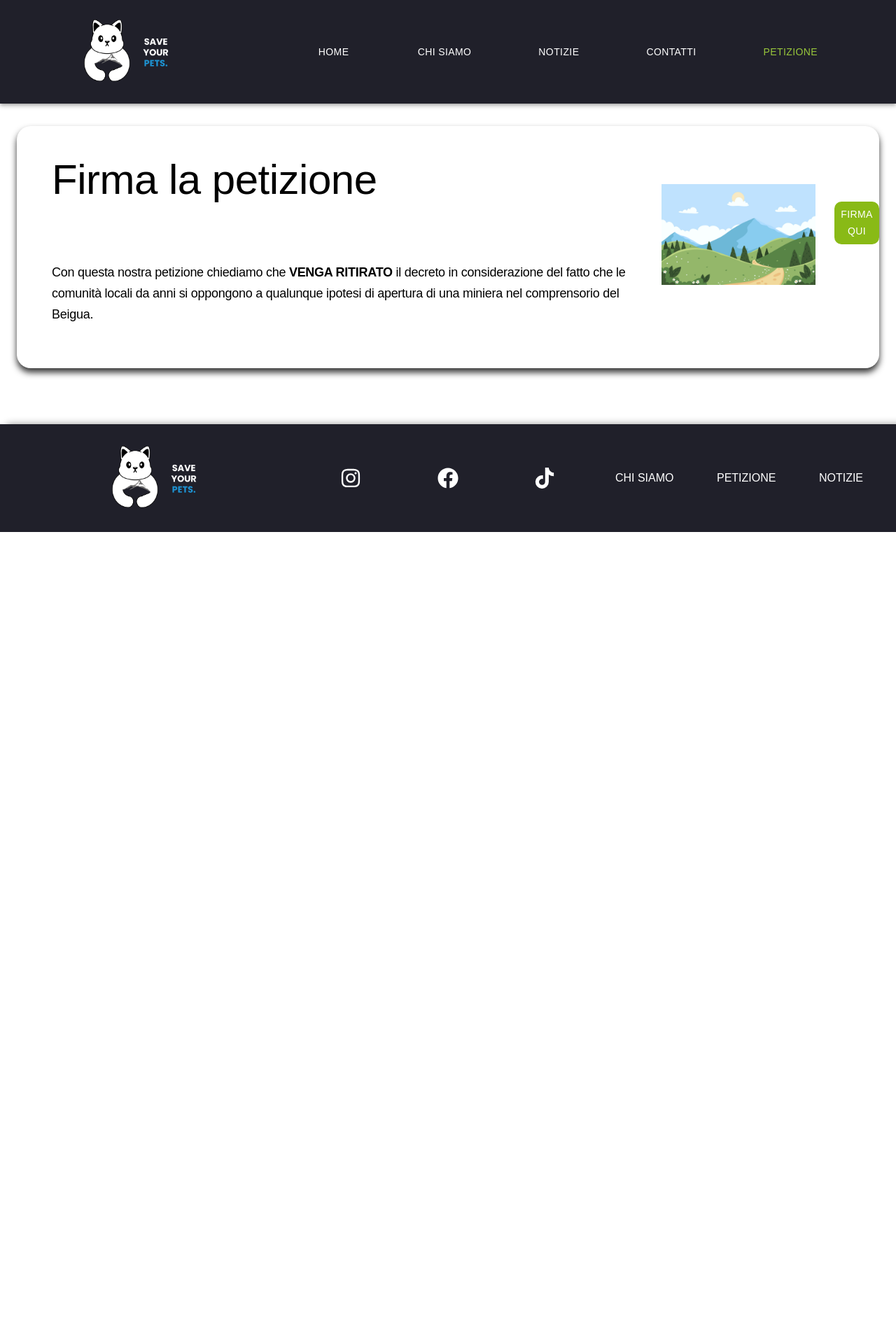
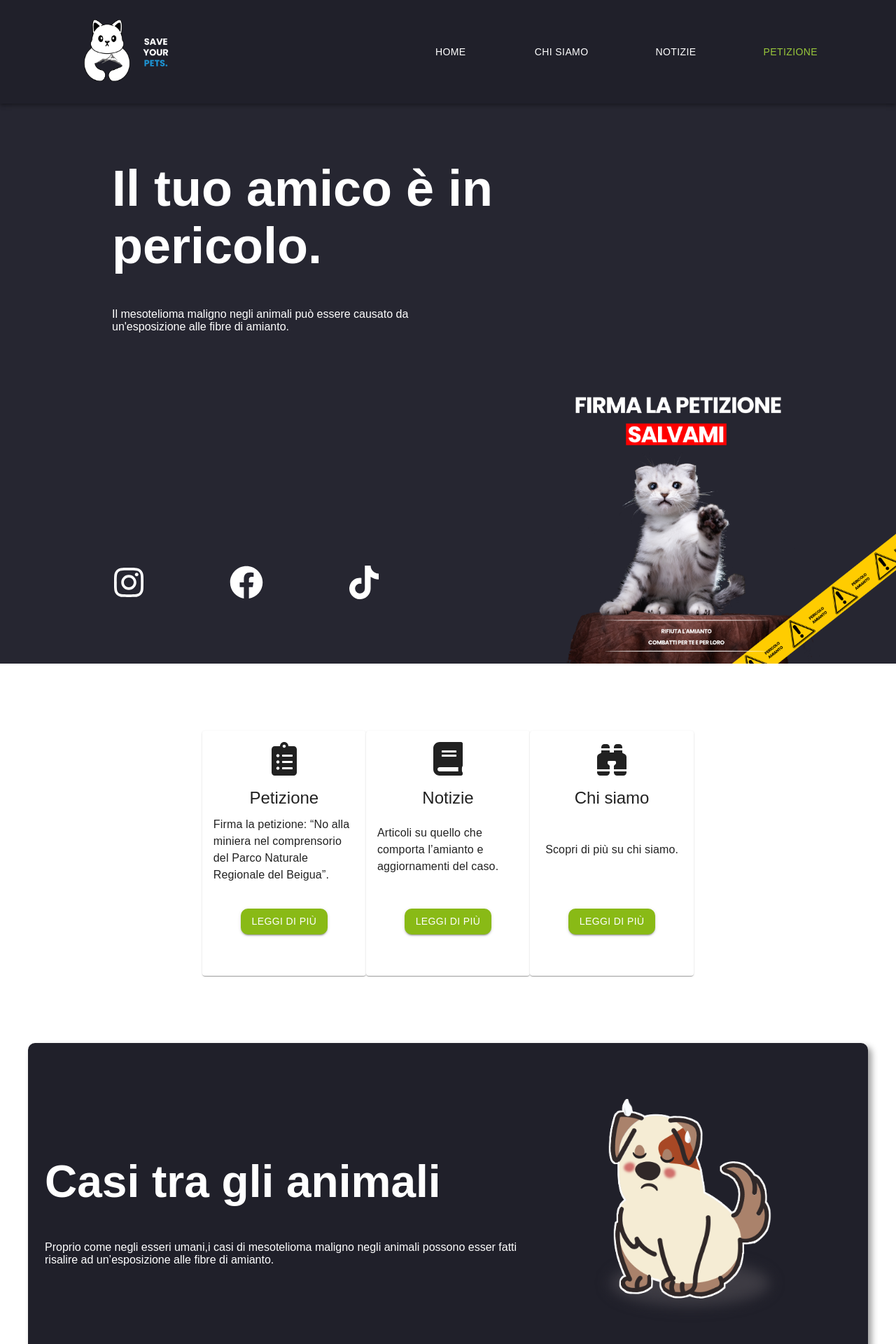
Before and after one commit to Matteh15/beigua-react, a React (Create React App) app: page / in a window 1280 px wide. Shown: the top 1920 px of the page at 70% size. Before the commit the page ends 800 px from the top, so only its background shows below. Built offline with nearby package versions, Linux system fonts and the light colour scheme.

Commit message:
Aggiunti link

```diff
--- a/package.json
+++ b/package.json
@@ -20,6 +20,7 @@
     "react-dom": "^18.1.0",
     "react-icons": "^4.4.0",
     "react-router": "^6.3.0",
+    "react-router-dom": "^6.3.0",
     "react-scripts": "^5.0.1",
     "styled-components": "^5.3.5",
     "web-vitals": "^2.1.4",
--- a/src/App.js
+++ b/src/App.js
@@ -10,14 +10,22 @@ import Petizione from "./components/Petizione";
 
 import { Container } from "@mui/material";
 import { Footer } from "./components/Footer";
+import { BrowserRouter as Router, Routes, Route } from "react-router-dom";
 
 const App = () => {
   return (
     <>
-      <GlobalStyle />
-      <Navbar />
-      <Petizione />
-      <Footer />
+      <Router>
+        <GlobalStyle />
+        <Navbar />
+        <Routes>
+          <Route path="/" exact element={<HomePage />} />
+          <Route path="/articoli" exact element={<Article />} />
+          <Route path="/chi-siamo" exact element={<ChiSiamo />} />
+          <Route path="/petizione" exact element={<Petizione />} />
+        </Routes>
+        <Footer />
+      </Router>
     </>
   );
 };
--- a/src/components/Card.js
+++ b/src/components/Card.js
@@ -32,6 +32,7 @@ export default function MultiActionAreaCard({
   descr,
   img,
   articlePage,
+  textMob,
 }) {
   const classes = useStyles();
   return (
@@ -80,7 +81,7 @@ export default function MultiActionAreaCard({
             }}
             sx={{ fontFamily: "Raleway" }}
           >
-            {descr}
+            <p className="raleway">{descr}</p>
           </Typography>
         </CardContent>
       </CardActionArea>
--- a/src/components/ChiSiamo.js
+++ b/src/components/ChiSiamo.js
@@ -1,113 +1,141 @@
 import React from "react";
 import styled from "styled-components";
 
-import { Typography } from "@mui/material";
-import { Box, Container } from "@mui/material";
-import Card from "./Card";
-import gattoHome from "../img/gattoHome.png";
-import canehome from "../img/canehome.png";
-import { faClipboardList } from "@fortawesome/free-solid-svg-icons";
+import { Container } from "@mui/material";
+import ButtonGreen from "./ButtonGreen";
+import { Footer } from "./Footer";
 import { BrowserView, MobileView } from "react-device-detect";
-import ButtonGreen from "./ButtonGreen";
-import Noi from "../img/Noi.png";
+import { FaTiktok, FaInstagram, FaFacebook } from "react-icons/fa";
+
+import noi from "../img/Noi.png";
 
 const ChiSiamo = () => {
   return (
     <>
-      <Container
-        maxWidth="100%"
+      <CasiContainer
         style={{
-          display: "flex",
-          justifyContent: "space-between",
-          alignItems: "center",
+          borderRadius: "10px",
+          boxShadow: "5px 5px 10px rgb(0 0 0 / 0.4)",
         }}
       >
-        <BoxStyled>
-          <div>
-            <Testo>
-              <Typography
-                gutterBottom
-                variant="h2"
-                component="div"
-                style={{
-                  marginTop: "1rem",
-                }}
-                sx={{
-                  fontFamily: "Poppins",
-                }}
-              >
-                Chi siamo
-              </Typography>
-
-              <p
-                style={{
-                  fontFamily: "Raleway",
-                  fontWeight: "400",
-                  fontSize: "18px",
-                  lineHeight: "30px",
-                  letterSpacing: "-0.015em",
-                  color: "#000000",
-                }}
-              >
-                <br />
-                <br />
-                Siamo un gruppo di studenti che mira a sensibilizzare la
-                comunità circa gli effetti devastanti che una miniera nel Beigua
-                comporterebbe sia sulle persone che sugli animali. Un modo per
-                evitare tutto questo è firmare la petizione.
-                <br />
-                <br />
-              </p>
-            </Testo>
-          </div>
-          <div>
-            <ContenitoreImmagine>
-              <img src={Noi} alt="" />
-            </ContenitoreImmagine>
-          </div>
-          <ButtonGreen style={{ marginBottom: "3rem" }}>
+        <FlexDiv style={{ marginTop: "5rem" }}>
+          <SessantaPerc>
+            <H1HomeSecond>Chi siamo</H1HomeSecond>
+            <p>
+              Siamo un gruppo di studenti che mira a sensibilizzare la comunità
+              circa gli effetti devastanti che una miniera nel Beigua
+              comporterebbe sia sulle persone che sugli animali.{" "}
+              <strong>
+                Un modo per evitare tutto questo è firmare la petizione.
+              </strong>
+            </p>
+          </SessantaPerc>
+          <QuarantaPerc>
+            <img src={noi} alt="noi" />
+          </QuarantaPerc>
+        </FlexDiv>
+        <BrowserView>
+          <ButtonGreen style={{ margin: "3rem auto" }}>
             Leggi di pi&ugrave;
           </ButtonGreen>
-        </BoxStyled>
-      </Container>
+        </BrowserView>
+        <MobileView>
+          <FlexDiv>
+            <ButtonGreen style={{ margin: "3rem auto" }}>
+              Leggi di pi&ugrave;
+            </ButtonGreen>
+          </FlexDiv>
+        </MobileView>
+      </CasiContainer>
     </>
   );
 };
 
-const H1ChiSiamo = styled.h1`
+const H1Home = styled.h1`
   font-size: 72px;
   font-weight: 800;
   margin-bottom: 3rem;
 `;
 
-const Testo = styled.div`
-  margin: auto;
-  margin-top: 25px;
-  margin-left: 50px;
-`;
+const H1HomeSecond = styled.h1`
+  font-size: 64px;
+  font-weight: 800;
+  margin-bottom: 3rem;
 
-const ContenitoreImmagine = styled.div`
-  margin: auto;
-  width: 80%;
-
-  img {
-    width: 100%;
-    object-fit: fill;
+  @media screen and (max-width: 767px) {
+    margin-bottom: 1rem;
   }
 `;
 
-const BoxStyled = styled(Box)`
+const DivCards = styled.div`
+  width: 70%;
+  display: flex;
+  justify-content: space-around;
+  align-items: center;
+  padding: 3rem 5rem;
+
+  @media screen and (max-width: 767px) {
+    flex-direction: column;
+    padding: 0rem;
+    margin-top: 5rem;
+  }
+`;
+
+const FlexDiv = styled.div`
   display: flex;
   justify-content: center;
   align-items: center;
-  background-color: #ffffff;
-  border-radius: 20px;
-  box-shadow: 0px 6px 10px rgba(0, 0, 0, 0.8);
-  margin: 2rem 0;
-  padding-bottom: 2rem;
+
+  img {
+    width: 60%;
+  }
 
   @media screen and (max-width: 767px) {
-    flex-direction: column;
+    flex-direction: column !important;
+  }
+`;
+
+const SvgContainer = styled.span`
+  svg {
+    font-size: 48px;
+  }
+`;
+
+const CasiContainer = styled(Container)`
+  margin: 2rem 0;
+
+  @media screen and (max-width: 767px) {
+    width: 80% !important;
+
+    h1 {
+      font-size: 32px !important;
+    }
+  }
+`;
+
+const SessantaPerc = styled.div`
+  width: 60%;
+
+  @media screen and (max-width: 767px) {
+  }
+`;
+
+const QuarantaPerc = styled(FlexDiv)`
+  width: 40%;
+
+  img {
+    width: 80%;
+    object-fit: fill;
+  }
+
+  @media screen and (max-width: 767px) {
+    margin: 2rem 0;
+    width: 100%;
+
+    img {
+      width: 100%;
+      object-fit: fill;
+    }
   }
 `;
 
--- a/src/components/Footer.js
+++ b/src/components/Footer.js
@@ -11,9 +11,9 @@ export const Footer = () => {
   return (
     <MyFooter>
       <FooterWrapper>
-        <FlexDiv className="sameWidth">
+        {/* <FlexDiv className="sameWidth">
           <img src={logo} alt="" width="150px" />
-        </FlexDiv>
+        </FlexDiv> */}
         <FlexDiv className="sameWidth">
           <FlexSpaceAround style={{ flexDirection: "row" }}>
             <FaInstagram />
@@ -83,5 +83,9 @@ const FlexSpaceAround = styled.div`
 
   svg {
     font-size: 30px;
+
+    @media screen and (max-width: 767px) {
+      font-size: 48px;
+    }
   }
 `;
--- a/src/components/HomePage.js
+++ b/src/components/HomePage.js
@@ -91,15 +91,37 @@ const HomePage = () => {
             }}
           />
         </Container>
-        <DivCards style={{ margin: "2rem 0" }}>
-          <Card
-            icon={0}
-            title=""
-            descr="Proprio come negli esseri umani, i casi di mesotelioma maligno negli
-            animali possono esser fatti risalire ad un’esposizione alle fibre di
-            amianto."
-          ></Card>
-        </DivCards>
+        <div
+          style={{
+            width: "100%",
+            display: "flex",
+            justifyContent: "center",
+            alignItems: "center",
+          }}
+        >
+          <DivCards
+            style={{
+              margin: "2rem 0",
+              backgroundColor: "#323242",
+              borderRadius: "10px",
+            }}
+          >
+            <div
+              style={{
+                backgroundColor: "#323242",
+                padding: "2rem",
+                color: "white",
+                borderRadius: "10px",
+              }}
+            >
+              <p className="raleway" style={{ lineHeight: "20px" }}>
+                Proprio come negli esseri umani, i casi di mesotelioma maligno
+                negli animali possono esser fatti risalire ad un’esposizione
+                alle fibre di amianto.
+              </p>
+            </div>
+          </DivCards>
+        </div>
       </MobileView>
 
       <Container
@@ -155,7 +177,7 @@ const HomePage = () => {
         <FlexDiv style={{ marginTop: "5rem" }}>
           <SessantaPerc>
             <H1HomeSecond>Casi tra gli animali</H1HomeSecond>
-            <p>
+            <p className="raleway">
               Proprio come negli esseri umani,i casi di mesotelioma maligno
               negli animali possono esser fatti risalire ad un’esposizione alle
               fibre di amianto.
--- a/src/components/Navbar.js
+++ b/src/components/Navbar.js
@@ -16,6 +16,7 @@ import { useState } from "react";
 
 import styled from "styled-components";
 import logo from "../img/logo.png";
+import { Outlet, Link } from "react-router-dom";
 
 const Navbar = () => {
   const [openDrawer, setOpenDrawer] = useState(false);
@@ -24,7 +25,12 @@ const Navbar = () => {
     setOpenDrawer(!openDrawer);
   };
 
-  const pages = ["HOME", "CHI SIAMO", "NOTIZIE", "CONTATTI", "PETIZIONE"];
+  const pages = [
+    { nome: "HOME", url: "/" },
+    { nome: "CHI SIAMO", url: "/chi-siamo" },
+    { nome: "NOTIZIE", url: "/articoli" },
+    { nome: "PETIZIONE", url: "/petizione" },
+  ];
 
   return (
     <AppBar
@@ -61,8 +67,13 @@ const Navbar = () => {
             flexGrow={1}
           >
             {pages.map((value, index) => (
-              <MyBtn className={value == "PETIZIONE" ? "pet" : ""}>
-                {value}
+              <MyBtn>
+                <MyLink
+                  className={value.nome == "PETIZIONE" ? "pet" : ""}
+                  to={`${value.url}`}
+                >
+                  {value.nome}
+                </MyLink>
               </MyBtn>
             ))}
           </Stack>
@@ -81,7 +92,14 @@ const Navbar = () => {
           }}
         >
           {pages.map((value, index) => (
-            <MyBtn className={value == "PETIZIONE" ? "pet" : ""}>{value}</MyBtn>
+            <MyBtn>
+              <MyLink
+                className={value.nome == "PETIZIONE" ? "pet" : ""}
+                to={`${value.url}`}
+              >
+                {value.nome}
+              </MyLink>
+            </MyBtn>
           ))}
 
           <Stack direction="row" alignItems="flex-end" flexGrow={1}>
@@ -131,6 +149,19 @@ const Navbar = () => {
   );
 };
 
+const MyLink = styled(Link)`
+  color: white !important;
+  text-decoration: none !important;
+
+  &.pet {
+    color: #98c63b !important;
+  }
+
+  @media screen and (max-width: 600px) {
+    margin: 1rem 0;
+  }
+`;
+
 const MyBtn = styled(Button)`
   color: white !important;
 
--- a/src/components/Petizione.js
+++ b/src/components/Petizione.js
@@ -1,111 +1,137 @@
 import React from "react";
 import styled from "styled-components";
 
-import { Typography } from "@mui/material";
-import { Box, Container } from "@mui/material";
-import Card from "./Card";
-import gattoHome from "../img/gattoHome.png";
-import canehome from "../img/canehome.png";
-import { faClipboardList } from "@fortawesome/free-solid-svg-icons";
+import { Container } from "@mui/material";
+import ButtonGreen from "./ButtonGreen";
+import { Footer } from "./Footer";
 import { BrowserView, MobileView } from "react-device-detect";
-import ButtonGreen from "./ButtonGreen";
+import { FaTiktok, FaInstagram, FaFacebook } from "react-icons/fa";
+
 import petizione from "../img/petizione.png";
 
 const ChiSiamo = () => {
   return (
     <>
-      <Container
-        maxWidth="100%"
+      <CasiContainer
         style={{
-          display: "flex",
-          justifyContent: "space-between",
-          alignItems: "center",
+          borderRadius: "10px",
+          boxShadow: "5px 5px 10px rgb(0 0 0 / 0.4)",
         }}
       >
-        <BoxStyled>
-          <div>
-            <Testo>
-              <Typography
-                gutterBottom
-                variant="h2"
-                component="div"
-                style={{
-                  marginTop: "1rem",
-                }}
-                sx={{
-                  fontFamily: "Poppins",
-                }}
-              >
-                Firma la petizione
-              </Typography>
-
-              <p
-                style={{
-                  fontFamily: "Raleway",
-                  fontWeight: "400",
-                  fontSize: "18px",
-                  lineHeight: "30px",
-                  letterSpacing: "-0.015em",
-                  color: "#000000",
-                }}
-              >
-                <br />
-                <br />
-                Con questa nostra petizione chiediamo che{" "}
-                <strong>VENGA RITIRATO</strong> il decreto in considerazione del
-                fatto che le comunità locali da anni si oppongono a qualunque
-                ipotesi di apertura di una miniera nel comprensorio del Beigua.
-                <br />
-                <br />
-              </p>
-            </Testo>
-          </div>
-          <div>
-            <ContenitoreImmagine>
-              <img src={petizione} alt="" />
-            </ContenitoreImmagine>
-          </div>
-          <ButtonGreen style={{ marginBottom: "3rem" }}>Firma qui</ButtonGreen>
-        </BoxStyled>
-      </Container>
+        <FlexDiv style={{ marginTop: "5rem" }}>
+          <SessantaPerc>
+            <H1HomeSecond>Firma la petizione</H1HomeSecond>
+            <p>
+              Con questa nostra petizione chiediamo che{" "}
+              <strong>VENGA RITIRATO</strong> il decreto in considerazione del
+              fatto che le comunità locali da anni si oppongono a qualunque
+              ipotesi di apertura di una miniera nel comprensorio del Beigua.
+            </p>
+          </SessantaPerc>
+          <QuarantaPerc>
+            <img src={petizione} alt="noi" />
+          </QuarantaPerc>
+        </FlexDiv>
+        <BrowserView>
+          <ButtonGreen style={{ margin: "3rem auto" }}>
+            Leggi di pi&ugrave;
+          </ButtonGreen>
+        </BrowserView>
+        <MobileView>
+          <FlexDiv>
+            <ButtonGreen style={{ margin: "3rem auto" }}>Firma qui</ButtonGreen>
+          </FlexDiv>
+        </MobileView>
+      </CasiContainer>
     </>
   );
 };
 
-const H1ChiSiamo = styled.h1`
+const H1Home = styled.h1`
   font-size: 72px;
   font-weight: 800;
   margin-bottom: 3rem;
 `;
 
-const Testo = styled.div`
-  margin: auto;
-  margin-top: 25px;
-  margin-left: 50px;
-`;
+const H1HomeSecond = styled.h1`
+  font-size: 64px;
+  font-weight: 800;
+  margin-bottom: 3rem;
 
-const ContenitoreImmagine = styled.div`
-  margin: auto;
-  width: 80%;
-
-  img {
-    width: 100%;
-    object-fit: fill;
+  @media screen and (max-width: 767px) {
+    margin-bottom: 1rem;
   }
 `;
 
-const BoxStyled = styled(Box)`
+const DivCards = styled.div`
+  width: 70%;
+  display: flex;
+  justify-content: space-around;
+  align-items: center;
+  padding: 3rem 5rem;
+
+  @media screen and (max-width: 767px) {
+    flex-direction: column;
+    padding: 0rem;
+    margin-top: 5rem;
+  }
+`;
+
+const FlexDiv = styled.div`
   display: flex;
   justify-content: center;
   align-items: center;
-  background-color: #ffffff;
-  border-radius: 20px;
-  box-shadow: 0px 6px 10px rgba(0, 0, 0, 0.8);
-  margin: 2rem 0;
-  padding-bottom: 2rem;
+
+  img {
+    width: 60%;
+  }
 
   @media screen and (max-width: 767px) {
-    flex-direction: column;
+    flex-direction: column !important;
+  }
+`;
+
+const SvgContainer = styled.span`
+  svg {
+    font-size: 48px;
+  }
+`;
+
+const CasiContainer = styled(Container)`
+  margin: 2rem 0;
+
+  @media screen and (max-width: 767px) {
+    width: 80% !important;
+
+    h1 {
+      font-size: 32px !important;
+    }
+  }
+`;
+
+const SessantaPerc = styled.div`
+  width: 60%;
+
+  @media screen and (max-width: 767px) {
+  }
+`;
+
+const QuarantaPerc = styled(FlexDiv)`
+  width: 40%;
+
+  img {
+    width: 80%;
+    object-fit: fill;
+  }
+
+  @media screen and (max-width: 767px) {
+    margin: 2rem 0;
+    width: 80%;
+
+    img {
+      width: 100%;
+      object-fit: fill;
+    }
   }
 `;
 
```
Also changed, not shown: src/components/GlobalStyle.js (+6 -1 lines), src/components/Petitions.js (deleted, +0 -121 lines), 1 other file (tests, documents, lock files or other folders).
